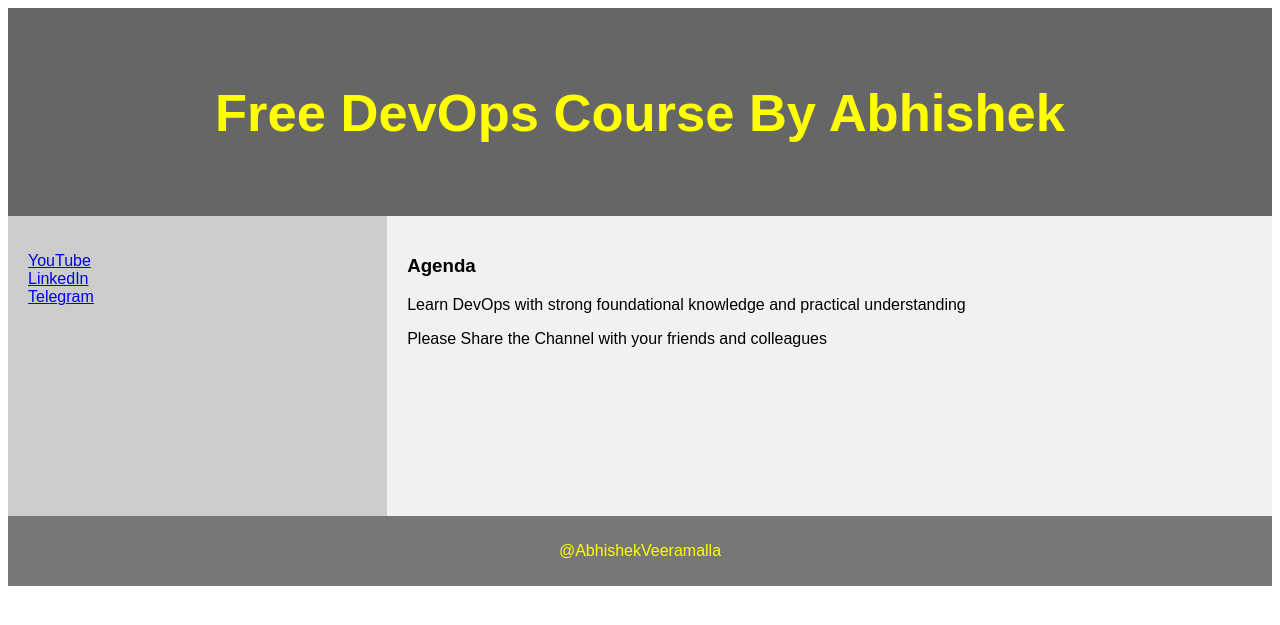
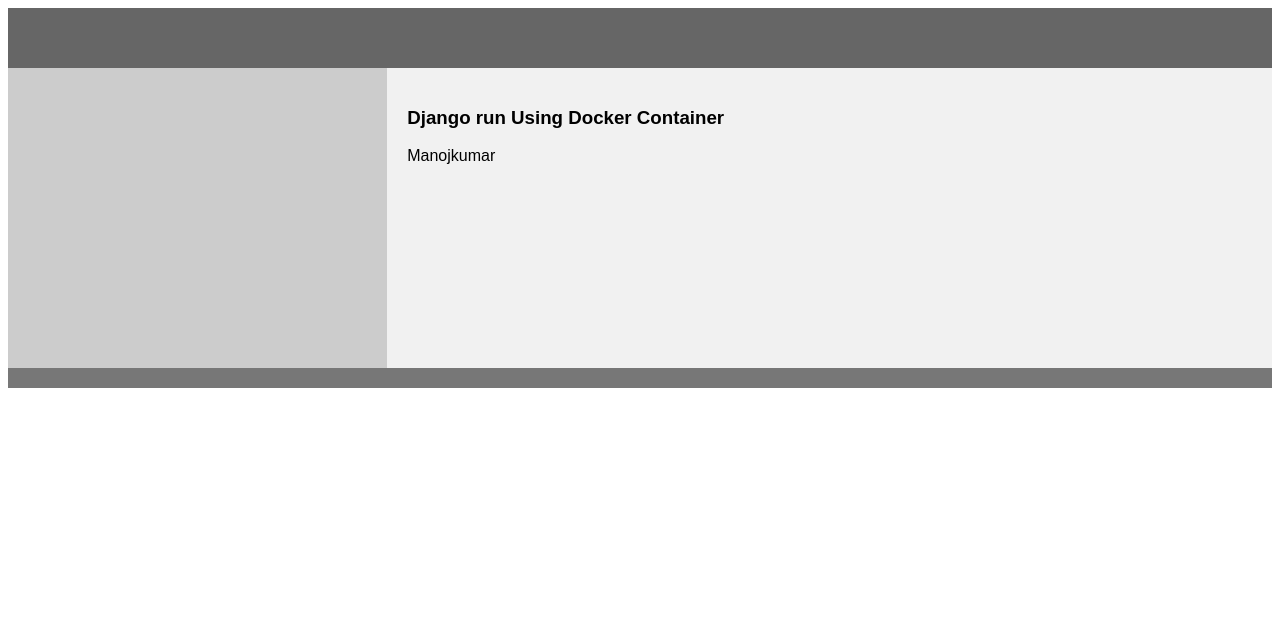
Before and after one commit to Manojkumar962952/Docker_Projects, a Django app: page /demo/ in a window 1280 px wide. Shown: the top 625 px of the page. Run offline with Django 4.2, Linux system fonts and the light colour scheme.

Commit message:
Update demo_site.html

```diff
--- a/examples/python-web-app/devops/demo/templates/demo_site.html
+++ b/examples/python-web-app/devops/demo/templates/demo_site.html
@@ -1,7 +1,7 @@
 <!DOCTYPE html>
 <html lang="en">
 <head>
-<title>CSS Template</title>
+<title>Docker project</title>
 <meta charset="utf-8">
 <meta name="viewport" content="width=device-width, initial-scale=1">
 <style>
@@ -73,27 +73,23 @@ footer {
 
 
 <header>
-  <h2>Free DevOps Course By Abhishek</h2>
+
 </header>
 
 <section>
   <nav>
     <ul>
-      <li><a href="www.youtube.com/@AbhishekVeeramalla">YouTube</a></li>
-      <li><a href="www.linkedin.com/in/abhishek-veeramalla-77b33996/">LinkedIn</a></li>
-      <li><a href="https://telegram.me/abhishekveeramalla">Telegram</a></li>
     </ul>
   </nav>
 
   <article>
-    <h1>Agenda</h1>
-    <p>Learn DevOps with strong foundational knowledge and practical understanding</p>
-    <p>Please Share the Channel with your friends and colleagues</p>
+    <h1>Django run Using Docker Container</h1>
+    <p>Manojkumar</p>
   </article>
 </section>
 
 <footer>
-  <p>@AbhishekVeeramalla</p>
+
 </footer>
 
 </body>
```
